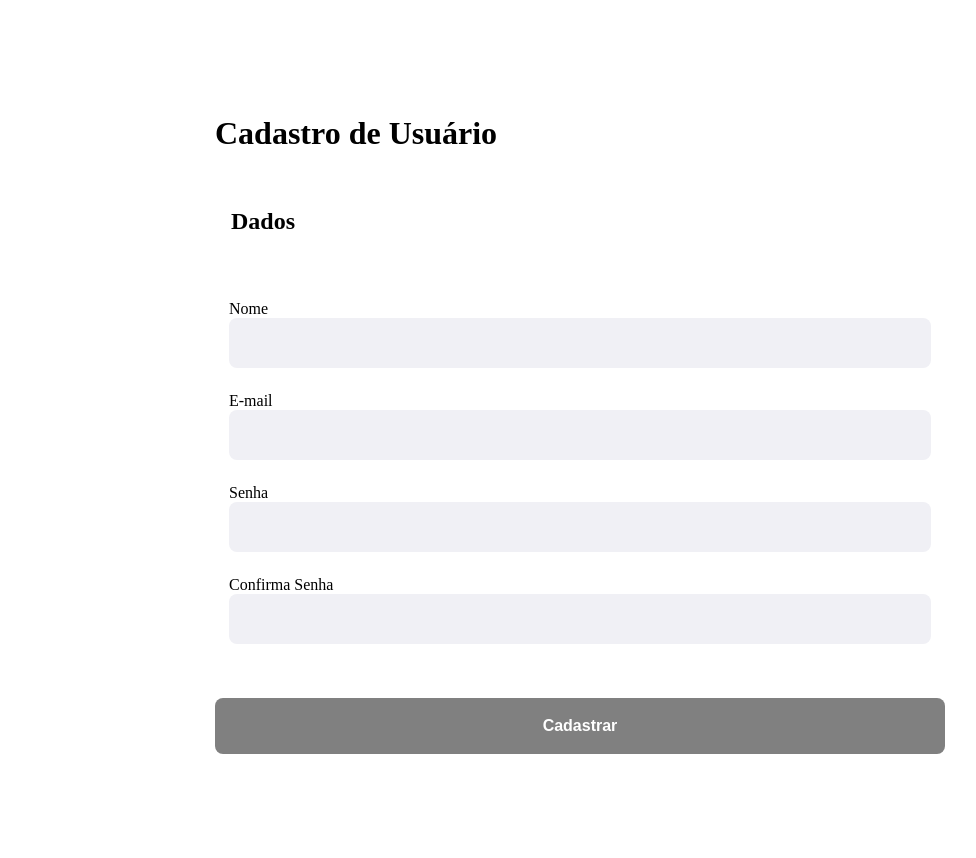
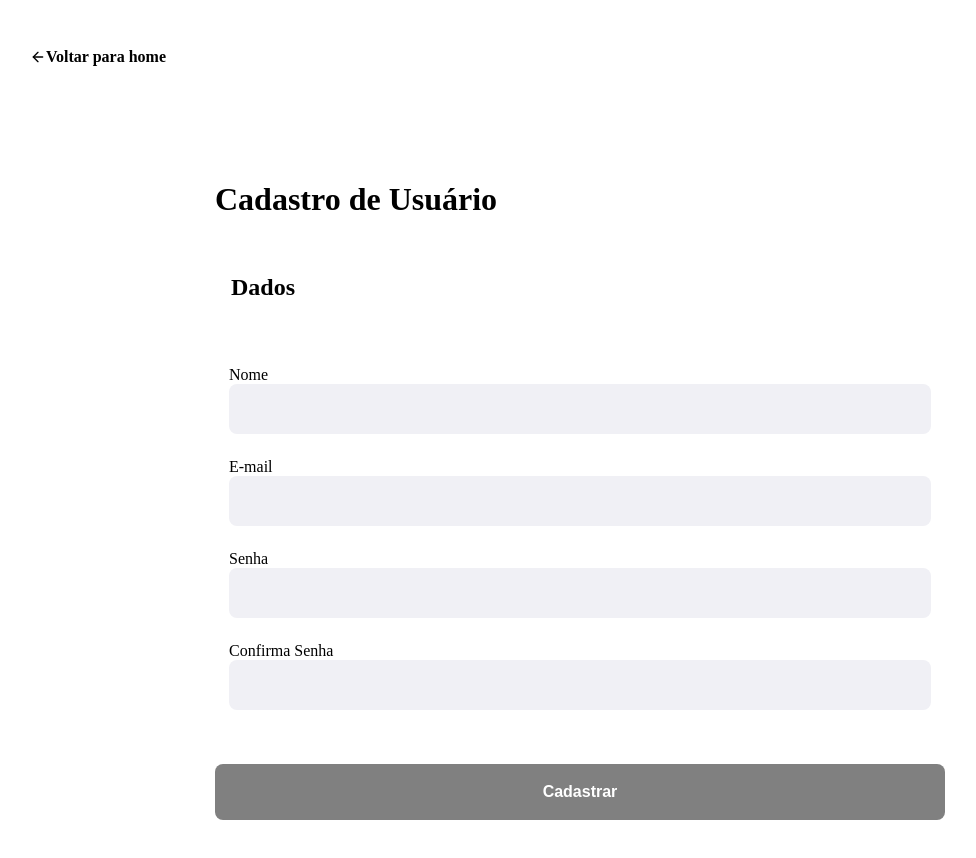
Before and after one commit to Shundas/PI---Desofucasdor-de-URL, a React (Create React App) app in the folder frontend/: page /cadastro in a window 1280 px wide. Shown: the top 858 px of the page, without its empty margins (60-1036 px from the left). Built offline with nearby package versions, Linux system fonts and the light colour scheme.

Commit message:
css editar agr

```diff
--- a/frontend/package.json
+++ b/frontend/package.json
@@ -9,6 +9,7 @@
     "axios": "^0.19.2",
     "react": "^16.13.1",
     "react-dom": "^16.13.1",
+    "react-icons": "^3.10.0",
     "react-router-dom": "^5.2.0",
     "react-scripts": "3.4.1",
     "yup": "^0.29.1"
--- a/frontend/src/pages/Cadastro/index.js
+++ b/frontend/src/pages/Cadastro/index.js
@@ -1,6 +1,7 @@
 import React, { useState } from "react";
 import api from "../../services/api";
-import * as Yup from 'yup'
+import {Link} from 'react-router-dom'
+import { FiArrowLeft } from 'react-icons/fi';
 
 import './style.css'
 
@@ -35,6 +36,12 @@ function Cadastro() {
 
   return (
     <div id="page-cadastro">
+      <header>
+        <Link to='/'>
+          <FiArrowLeft />
+          Voltar para home
+        </Link>
+      </header>
       <form onSubmit={handleSubmit}>
         <h1>Cadastro de Usuário</h1>
         <fieldset>
--- a/frontend/src/pages/Cadastro/style.css
+++ b/frontend/src/pages/Cadastro/style.css
@@ -3,6 +3,21 @@
     max-width: 1100px;
     margin: 0 auto;
 }
+
+#page-cadastro header {
+    margin-top: 48px;
+    display: flex;
+    justify-content: space-between;
+    align-items: center;
+  }
+
+#page-cadastro header a {
+    color: var(--title-color);
+    font-weight: bold;
+    text-decoration: none;
+    display: flex;
+    align-items: center;
+  }
 
 #page-cadastro form {
     margin: 30px auto;
@@ -56,7 +71,7 @@
     border: 0;
     padding: 16px 24px;
     font-size: 16px;
-    color: #6C6C80;
+    color: rgb(72, 72, 78);
   }
 
   #page-cadastro form button {
```
Also changed, not shown: 1 other file (tests, documents, lock files or other folders).
